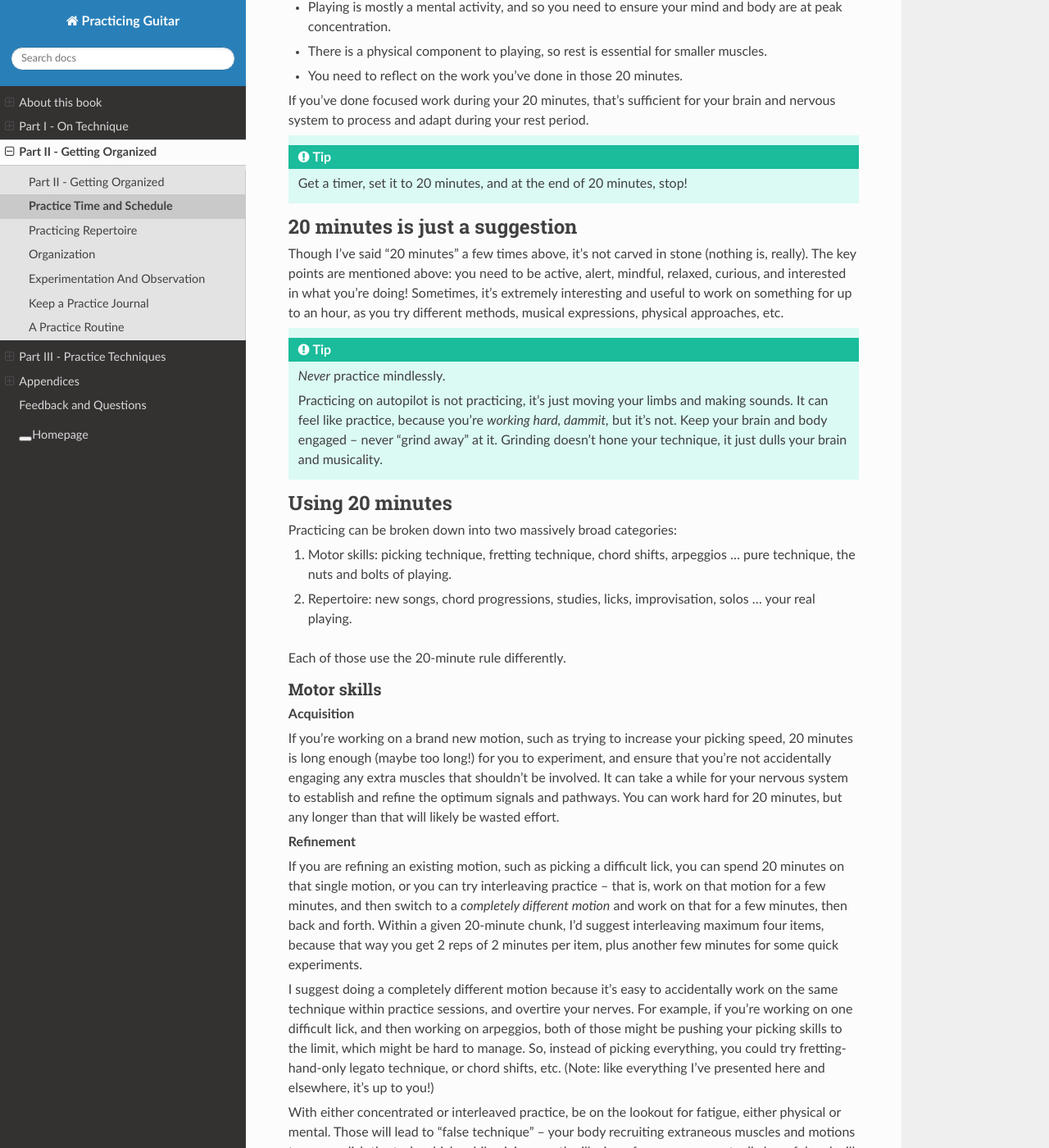
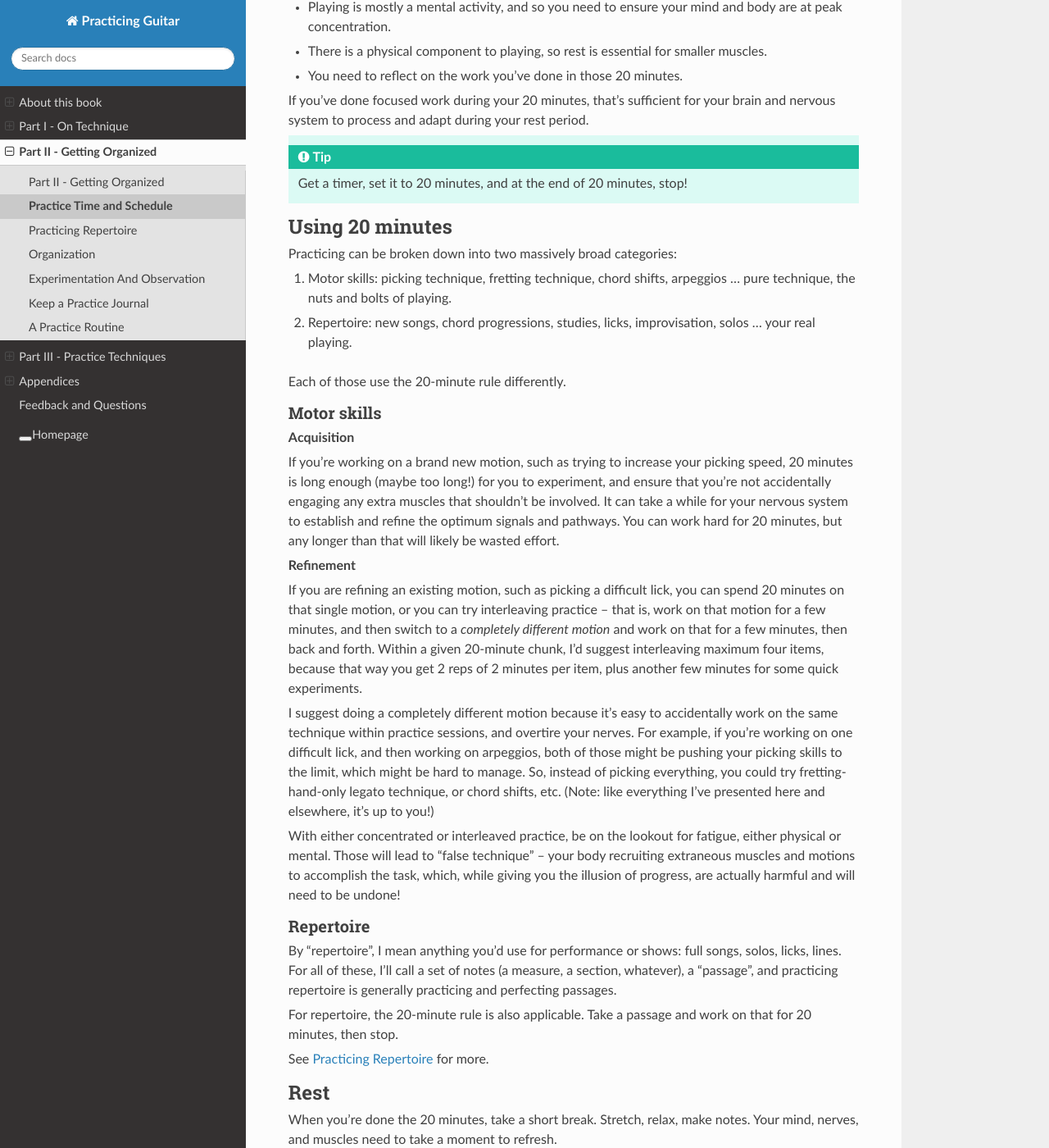
Before and after one commit to jzohrab/practicing-guitar, a Sphinx documentation site: the page built from docs/part-2-getting-organized/time-and-schedule.rst, in a window 1280 px wide and 1400 px high, scrolled down 511 px. Shown: the whole window at 82% size. Built offline with Sphinx 7.4.7 and the Read the Docs theme 2.0.0, drawn with Linux system fonts in a browser that asks for light colours; a script that is not in the unit is left out; some of the changed text lies outside the part shown.

Commit message:
Moved 20-mins-just-suggestion.

```diff
--- a/docs/part-2-getting-organized/time-and-schedule.rst
+++ b/docs/part-2-getting-organized/time-and-schedule.rst
@@ -23,15 +23,6 @@ Why 20 minutes?
 If you've done focused work during your 20 minutes, that's sufficient for your brain and nervous system to process and adapt during your rest period.
 
 .. tip:: Get a timer, set it to 20 minutes, and at the end of 20 minutes, stop!
-
-20 minutes is just a suggestion
--------------------------------
-
-Though I've said "20 minutes" a few times above, it's not carved in stone (nothing is, really).  The key points are mentioned above: you need to be active, alert, mindful, relaxed, curious, and interested in what you're doing!  Sometimes, it's extremely interesting and useful to work on something for up to an hour, as you try different methods, musical expressions, physical approaches, etc.
-
-.. tip:: *Never* practice mindlessly.
-
-   Practicing on autopilot is not practicing, it's just moving your limbs and making sounds.  It can feel like practice, because you're *working hard, dammit,* but it's not.  Keep your brain and body engaged -- never "grind away" at it.  Grinding doesn't hone your technique, it just dulls your brain and musicality.
 
 Using 20 minutes
 ----------------
```
Also changed, not shown: other parts of docs/part-2-getting-organized/time-and-schedule.rst (+9 -0 lines).
